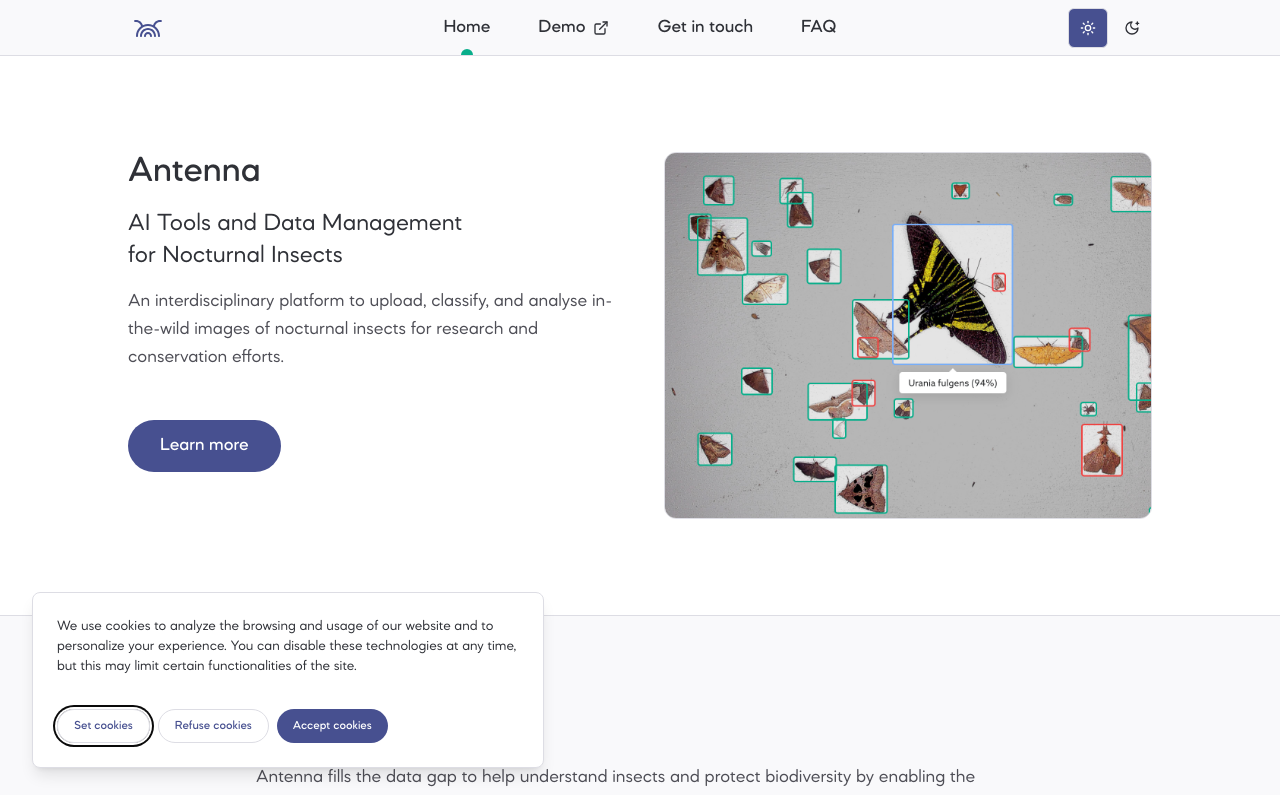
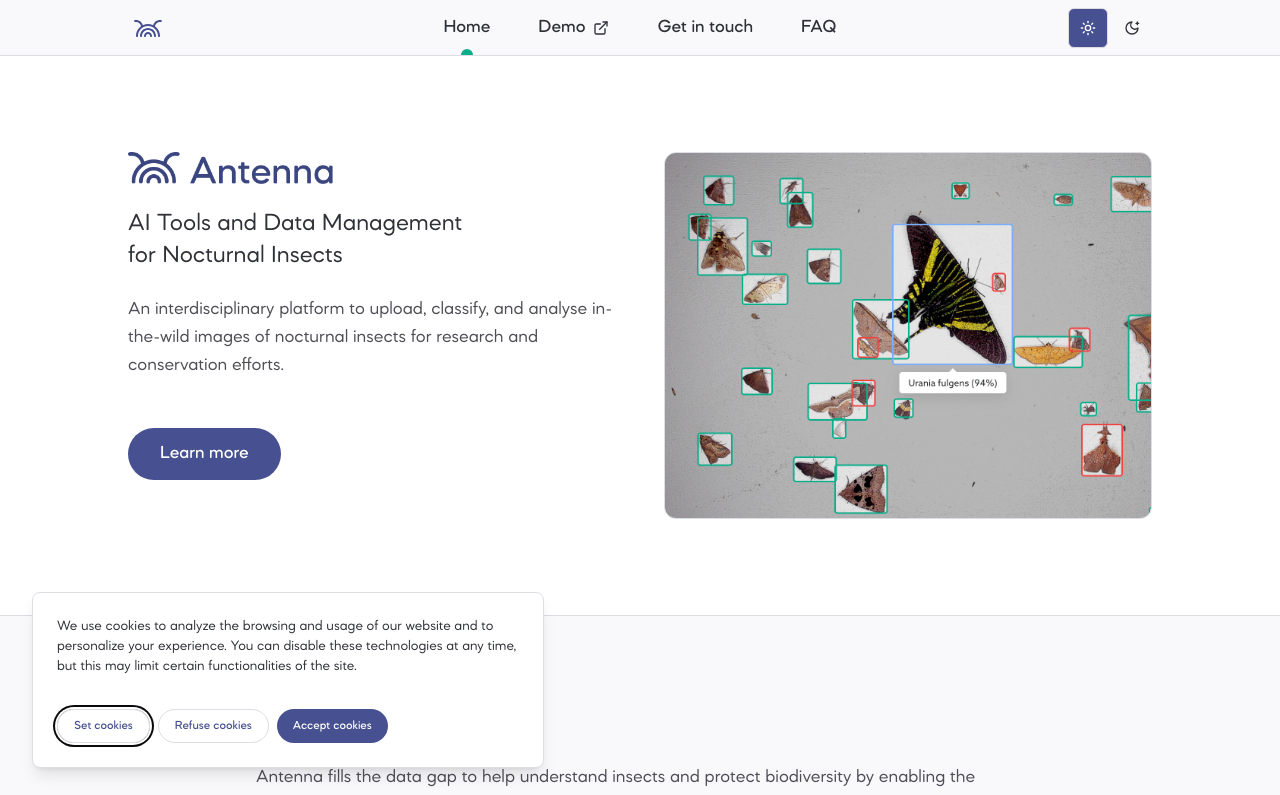
Before and after one commit to RolnickLab/antenna-landing-page, a Next.js app: page / in a window 1280 px wide. Shown: the top 795 px of the page. Built offline with nearby package versions, Linux system fonts and the light colour scheme.

Commit message:
Add logo to start page

```diff
--- a/app/page.tsx
+++ b/app/page.tsx
@@ -20,8 +20,12 @@ export default function Home() {
       <section className="p-24 overflow-hidden max-lg:p-0 max-lg:text-center">
         <div className="grid grid-cols-2 gap-12 max-w-screen-lg mx-auto max-lg:grid-cols-1 max-lg:gap-0">
           <div className="max-lg:px-8 max-lg:py-12 max-lg:order-2">
-            <h1 className="text-4xl font-medium mb-4">{content.title}</h1>
-            <h2 className="text-2xl whitespace-pre mb-4">{content.subTitle}</h2>
+            <img
+              alt={content.title}
+              className="h-8 mb-6 max-lg:mx-auto"
+              src="/images/logo.png"
+            />
+            <h2 className="text-2xl whitespace-pre mb-6">{content.subTitle}</h2>
             <p className="mb-12 text-muted-foreground">{content.description}</p>
             <Link
               className={cn(
```
Also changed, not shown: public/images/logo.png (added).
